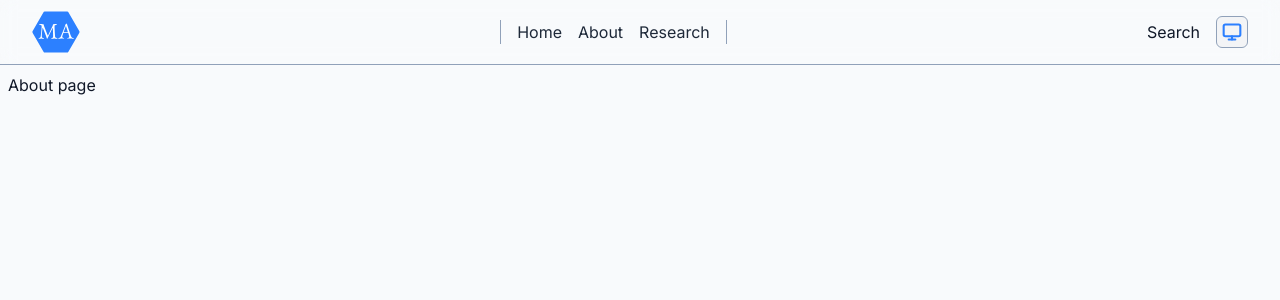
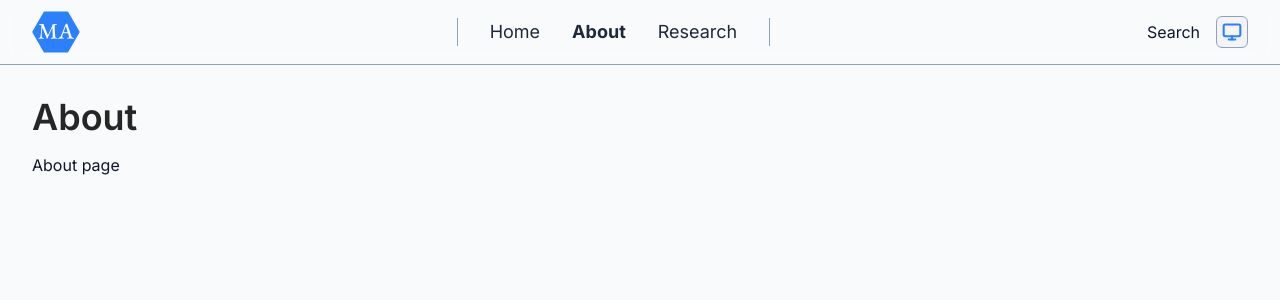
Before and after one commit to mahmad97/mahmad97.github.io, a React (Vite) app: page /about in a window 1280 px wide. Shown: the top 300 px of the page. Built offline with nearby package versions, Linux system fonts and the light colour scheme.

Commit message:
things were done

```diff
--- a/index.html
+++ b/index.html
@@ -32,7 +32,7 @@
 		</script>
 	</head>
 	<body
-		class="w-full h-full min-w-xs bg-slate-50 dark:bg-slate-950 text-gray-900 dark:text-gray-100 transition-colors">
+		class="w-full h-full min-w-xs bg-slate-50 dark:bg-slate-950 text-gray-900 dark:text-gray-100 transition-colors duration-300">
 		<div id="root"></div>
 		<script type="module" src="/src/main.tsx"></script>
 	</body>
--- a/src/components/layout/Header.tsx
+++ b/src/components/layout/Header.tsx
@@ -1,13 +1,13 @@
 import type { ReactElement } from 'react';
 
-import { Link } from 'react-router';
+import { Link, NavLink } from 'react-router';
 
 import Logo from '@/assets/logo.svg?react';
 import ThemeToggle from '@/components/ui/ThemeToggle';
 
 const Header = (): ReactElement => {
 	const navTextStyle =
-		'text-base font-normal [&.active]:font-bold text-gray-800 dark:text-gray-200';
+		'text-lg font-normal [&.active]:font-bold text-gray-800 dark:text-gray-200';
 
 	return (
 		<header className='border-b border-slate-400 dark:border-slate-600 backdrop-blur'>
@@ -17,16 +17,16 @@ const Header = (): ReactElement => {
 				</Link>
 
 				<div className='flex gap-4 items-center'>
-					<nav className='px-4 border-x flex gap-4 border-slate-400 dark:border-slate-600'>
-						<Link to='/' className={navTextStyle}>
+					<nav className='px-8 border-x flex gap-8 border-slate-400 dark:border-slate-600'>
+						<NavLink to='/' className={navTextStyle}>
 							Home
-						</Link>
-						<Link to='/about' className={navTextStyle}>
+						</NavLink>
+						<NavLink to='/about' className={navTextStyle}>
 							About
-						</Link>
-						<Link to='/research' className={navTextStyle}>
+						</NavLink>
+						<NavLink to='/research' className={navTextStyle}>
 							Research
-						</Link>
+						</NavLink>
 						{/* <Link to='/blog' className='[&.active]:font-bold'>
 						Blog
 					</Link> */}
--- /dev/null
+++ b/src/components/layout/PageContainer.tsx
@@ -0,0 +1,19 @@
+import type { ReactElement, ReactNode } from 'react';
+
+import { Heading } from '@/components/typography';
+
+type PageContainerProps = Readonly<{
+	children: ReactNode;
+	heading?: string;
+}>;
+
+const PageContainer = ({ children, heading }: PageContainerProps): ReactElement => {
+	return (
+		<div className='max-w-7xl mx-auto p-8 flex flex-col'>
+			{heading && <Heading className='mb-4'>{heading}</Heading>}
+			{children}
+		</div>
+	);
+};
+
+export default PageContainer;
--- a/src/components/typography.tsx
+++ b/src/components/typography.tsx
@@ -1,4 +1,5 @@
 /* eslint-disable react-refresh/only-export-components */
+// Exporting style constants alongside components for design token reusability
 import type { ReactElement, ReactNode } from 'react';
 
 type TypographyProps = Readonly<{
@@ -7,7 +8,7 @@ type TypographyProps = Readonly<{
 }>;
 
 const headingTextStyle =
-	'text-2xl font-extrabold text-neutral-800 dark:text-neutral-200';
+	'text-4xl font-semibold text-neutral-800 dark:text-neutral-200';
 
 const smallTextStyle =
 	'text-xs font-normal text-neutral-600 dark:text-neutral-400';
@@ -23,38 +24,39 @@ const errorTextStyle = 'text-xs font-medium text-red-500';
 
 const buttonTextStyle = 'text-base font-bold text-neutral-100';
 
-const Heading = (props: TypographyProps): ReactElement => {
-	return (
-		<h1 className={`inline-block ${headingTextStyle} ${props.className ?? ''}`}>
-			{props.children}
-		</h1>
-	);
-};
+const Heading = ({
+	children,
+	className = '',
+}: TypographyProps): ReactElement => (
+	<h1 className={`inline-block ${headingTextStyle} ${className}`}>
+		{children}
+	</h1>
+);
 
-const SmallText = (props: TypographyProps): ReactElement => {
-	return (
-		<h1 className={`inline-block ${smallTextStyle} ${props.className ?? ''}`}>
-			{props.children}
-		</h1>
-	);
-};
+const SmallText = ({
+	children,
+	className = '',
+}: TypographyProps): ReactElement => (
+	<span className={`inline-block ${smallTextStyle} ${className}`}>
+		{children}
+	</span>
+);
 
-const SmallLinkText = (props: TypographyProps): ReactElement => {
-	return (
-		<h1
-			className={`inline-block ${smallLinkTextStyle} ${props.className ?? ''}`}>
-			{props.children}
-		</h1>
-	);
-};
+const SmallLinkText = ({
+	children,
+	className = '',
+}: TypographyProps): ReactElement => (
+	<a className={`inline-block ${smallLinkTextStyle} ${className}`}>
+		{children}
+	</a>
+);
 
-const ErrorText = (props: TypographyProps): ReactElement => {
-	return (
-		<p className={`inline-block ${errorTextStyle} ${props.className ?? ''}`}>
-			{props.children}
-		</p>
-	);
-};
+const ErrorText = ({
+	children,
+	className = '',
+}: TypographyProps): ReactElement => (
+	<p className={`inline-block ${errorTextStyle} ${className}`}>{children}</p>
+);
 
 export {
 	headingTextStyle,
--- a/src/hooks/useTheme.ts
+++ b/src/hooks/useTheme.ts
@@ -10,7 +10,7 @@ const setDocTheme = (newTheme: DocTheme): void => {
 
 const onStorageThemeChange = (
 	event: StorageEvent,
-	listener: () => void
+	listener: () => void,
 ): void => {
 	if (event.key !== 'theme') return;
 
@@ -30,7 +30,7 @@ const onStorageThemeChange = (
 
 const onSystemThemeChange = (
 	event: MediaQueryListEvent,
-	listener: () => void
+	listener: () => void,
 ): void => {
 	const theme = window.localStorage.getItem('theme');
 
@@ -46,19 +46,20 @@ const useTheme = () => {
 	const subscribe = (listener: () => void) => {
 		const mediaQuery = window.matchMedia('(prefers-color-scheme: dark)');
 
-		window.addEventListener('storage', (event) => {
+		const handleStorageChange = (event: StorageEvent) => {
 			onStorageThemeChange(event, listener);
-		});
-		mediaQuery.addEventListener('change', (event) => {
+		};
+
+		const handleSystemThemeChange = (event: MediaQueryListEvent) => {
 			onSystemThemeChange(event, listener);
-		});
+		};
+
+		window.addEventListener('storage', handleStorageChange);
+		mediaQuery.addEventListener('change', handleSystemThemeChange);
+
 		return () => {
-			window.removeEventListener('storage', (event) => {
-				onStorageThemeChange(event, listener);
-			});
-			mediaQuery.removeEventListener('change', (event) => {
-				onSystemThemeChange(event, listener);
-			});
+			window.removeEventListener('storage', handleStorageChange);
+			mediaQuery.removeEventListener('change', handleSystemThemeChange);
 		};
 	};
 
@@ -77,7 +78,7 @@ const useTheme = () => {
 	const setTheme = (newValue: Theme): void => {
 		window.localStorage.setItem('theme', newValue);
 		window.dispatchEvent(
-			new StorageEvent('storage', { key: 'theme', newValue })
+			new StorageEvent('storage', { key: 'theme', newValue }),
 		);
 	};
 
--- a/src/pages/About.tsx
+++ b/src/pages/About.tsx
@@ -1,10 +1,12 @@
-const About = () => {
+import type { ReactElement } from 'react';
+
+import PageContainer from '@/components/layout/PageContainer';
+
+const About = (): ReactElement => {
 	return (
-		<div className='p-2'>
-			<div>
-				<p>About page</p>
-			</div>
-		</div>
+		<PageContainer heading='About'>
+			<p>About page</p>
+		</PageContainer>
 	);
 };
 
--- a/src/pages/Home.tsx
+++ b/src/pages/Home.tsx
@@ -1,16 +1,26 @@
-const Home = () => {
+import type { ReactElement } from 'react';
+
+import PageContainer from '@/components/layout/PageContainer';
+import { Heading } from '@/components/typography';
+
+const Home = (): ReactElement => {
 	return (
-		<div className='p-2'>
-			<div>
-				<p>Hello Vite</p>
-				<p>This is Mohammad's website</p>
+		<PageContainer>
+			<div className='flex items-center justify-between'>
+				<div>Image</div>
+				<div className='flex flex-col'>
+					<Heading>Mohammad Ahmad</Heading>
+					<p>PhD Student in Computer Science</p>
+					<p>University of Texas at San Antonio</p>
+				</div>
 			</div>
+
 			<div>
 				<p className='font-sans'>This is Inter.</p>
 				<p className='font-mono'>This text is in Roboto.</p>
 				<p className='font-serif'>And this text is in fancy Garamond.</p>
 			</div>
-		</div>
+		</PageContainer>
 	);
 };
 
--- a/src/pages/Research.tsx
+++ b/src/pages/Research.tsx
@@ -1,4 +1,6 @@
-const Research = () => {
+import type { ReactElement } from 'react';
+
+const Research = (): ReactElement => {
 	return (
 		<div className='p-2'>
 			<div>
```
Also changed, not shown: src/assets/logo.svg, src/components/layout/Header.css (deleted), 1 other file (tests, documents, lock files or other folders).
